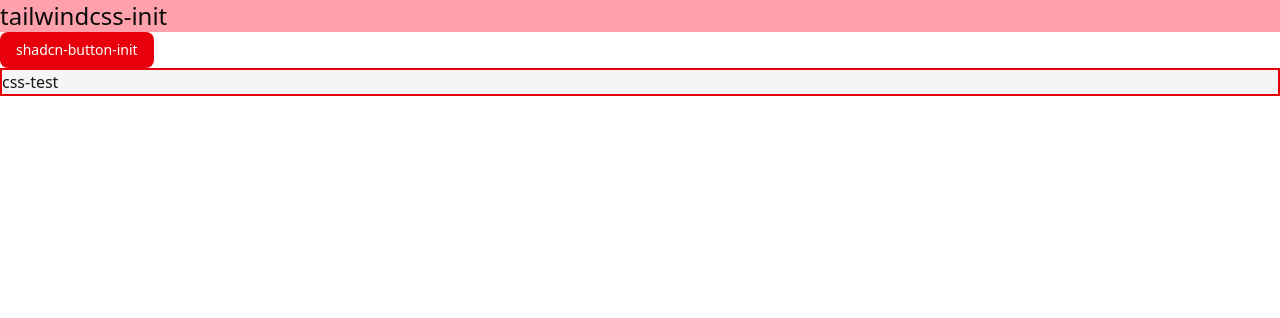
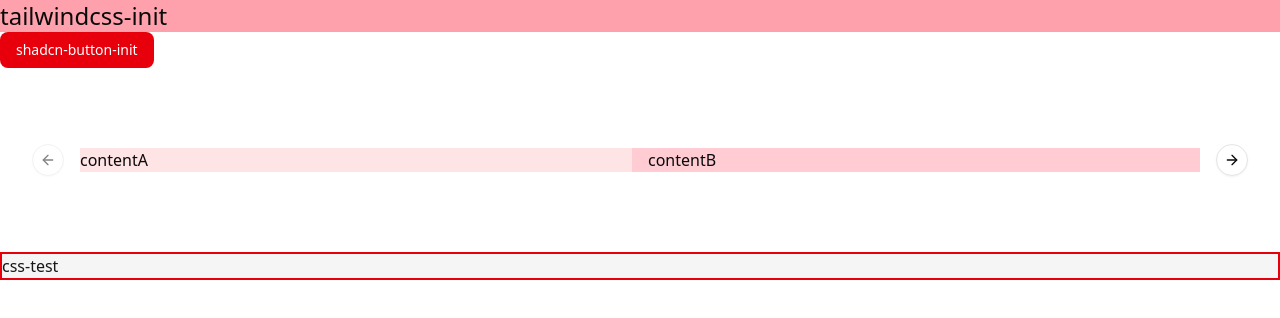
Before and after one commit to namgi2386/imstagramoo, a React (Vite) app in the folder imstagramoo/: page / in a window 1280 px wide. Shown: the top 318 px of the page. Built offline with nearby package versions, Linux system fonts and the light colour scheme.

Commit message:
Add: shadcn/ui carousel #2

```diff
--- a/imstagramoo/package.json
+++ b/imstagramoo/package.json
@@ -14,6 +14,7 @@
     "@tailwindcss/vite": "^4.1.16",
     "class-variance-authority": "^0.7.1",
     "clsx": "^2.1.1",
+    "embla-carousel-react": "^8.6.0",
     "lucide-react": "^0.546.0",
     "next-themes": "^0.4.6",
     "react": "^19.1.0",
--- a/imstagramoo/src/App.tsx
+++ b/imstagramoo/src/App.tsx
@@ -2,6 +2,13 @@
 import { Button } from "@/components/ui/button";
 import { Toaster } from "@/components/ui/sonner";
 import { toast } from "sonner";
+import {
+  Carousel,
+  CarouselContent,
+  CarouselItem,
+  CarouselNext,
+  CarouselPrevious,
+} from "@/components/ui/carousel";
 
 function App() {
   return (
@@ -14,6 +21,21 @@
       >
         shadcn-button-init
       </Button>
+      <Carousel className="m-20">
+        <CarouselContent>
+          <CarouselItem className="basis-1/2 bg-rose-100">
+            contentA
+          </CarouselItem>
+          <CarouselItem className="basis-1/2 bg-rose-200">
+            contentB
+          </CarouselItem>
+          <CarouselItem className="basis-1/2 bg-rose-300">
+            contentC
+          </CarouselItem>
+        </CarouselContent>
+        <CarouselPrevious />
+        <CarouselNext />
+      </Carousel>
       <div className="text-primary bg-muted border-destructive border-2">
         css-test
       </div>
--- /dev/null
+++ b/imstagramoo/src/components/ui/carousel.tsx
@@ -0,0 +1,239 @@
+import * as React from "react"
+import useEmblaCarousel, {
+  type UseEmblaCarouselType,
+} from "embla-carousel-react"
+import { ArrowLeft, ArrowRight } from "lucide-react"
+
+import { cn } from "@/lib/utils"
+import { Button } from "@/components/ui/button"
+
+type CarouselApi = UseEmblaCarouselType[1]
+type UseCarouselParameters = Parameters<typeof useEmblaCarousel>
+type CarouselOptions = UseCarouselParameters[0]
+type CarouselPlugin = UseCarouselParameters[1]
+
+type CarouselProps = {
+  opts?: CarouselOptions
+  plugins?: CarouselPlugin
+  orientation?: "horizontal" | "vertical"
+  setApi?: (api: CarouselApi) => void
+}
+
+type CarouselContextProps = {
+  carouselRef: ReturnType<typeof useEmblaCarousel>[0]
+  api: ReturnType<typeof useEmblaCarousel>[1]
+  scrollPrev: () => void
+  scrollNext: () => void
+  canScrollPrev: boolean
+  canScrollNext: boolean
+} & CarouselProps
+
+const CarouselContext = React.createContext<CarouselContextProps | null>(null)
+
+function useCarousel() {
+  const context = React.useContext(CarouselContext)
+
+  if (!context) {
+    throw new Error("useCarousel must be used within a <Carousel />")
+  }
+
+  return context
+}
+
+function Carousel({
+  orientation = "horizontal",
+  opts,
+  setApi,
+  plugins,
+  className,
+  children,
+  ...props
+}: React.ComponentProps<"div"> & CarouselProps) {
+  const [carouselRef, api] = useEmblaCarousel(
+    {
+      ...opts,
+      axis: orientation === "horizontal" ? "x" : "y",
+    },
+    plugins
+  )
+  const [canScrollPrev, setCanScrollPrev] = React.useState(false)
+  const [canScrollNext, setCanScrollNext] = React.useState(false)
+
+  const onSelect = React.useCallback((api: CarouselApi) => {
+    if (!api) return
+    setCanScrollPrev(api.canScrollPrev())
+    setCanScrollNext(api.canScrollNext())
+  }, [])
+
+  const scrollPrev = React.useCallback(() => {
+    api?.scrollPrev()
+  }, [api])
+
+  const scrollNext = React.useCallback(() => {
+    api?.scrollNext()
+  }, [api])
+
+  const handleKeyDown = React.useCallback(
+    (event: React.KeyboardEvent<HTMLDivElement>) => {
+      if (event.key === "ArrowLeft") {
+        event.preventDefault()
+        scrollPrev()
+      } else if (event.key === "ArrowRight") {
+        event.preventDefault()
+        scrollNext()
+      }
+    },
+    [scrollPrev, scrollNext]
+  )
+
+  React.useEffect(() => {
+    if (!api || !setApi) return
+    setApi(api)
+  }, [api, setApi])
+
+  React.useEffect(() => {
+    if (!api) return
+    onSelect(api)
+    api.on("reInit", onSelect)
+    api.on("select", onSelect)
+
+    return () => {
+      api?.off("select", onSelect)
+    }
+  }, [api, onSelect])
+
+  return (
+    <CarouselContext.Provider
+      value={{
+        carouselRef,
+        api: api,
+        opts,
+        orientation:
+          orientation || (opts?.axis === "y" ? "vertical" : "horizontal"),
+        scrollPrev,
+        scrollNext,
+        canScrollPrev,
+        canScrollNext,
+      }}
+    >
+      <div
+        onKeyDownCapture={handleKeyDown}
+        className={cn("relative", className)}
+        role="region"
+        aria-roledescription="carousel"
+        data-slot="carousel"
+        {...props}
+      >
+        {children}
+      </div>
+    </CarouselContext.Provider>
+  )
+}
+
+function CarouselContent({ className, ...props }: React.ComponentProps<"div">) {
+  const { carouselRef, orientation } = useCarousel()
+
+  return (
+    <div
+      ref={carouselRef}
+      className="overflow-hidden"
+      data-slot="carousel-content"
+    >
+      <div
+        className={cn(
+          "flex",
+          orientation === "horizontal" ? "-ml-4" : "-mt-4 flex-col",
+          className
+        )}
+        {...props}
+      />
+    </div>
+  )
+}
+
+function CarouselItem({ className, ...props }: React.ComponentProps<"div">) {
+  const { orientation } = useCarousel()
+
+  return (
+    <div
+      role="group"
+      aria-roledescription="slide"
+      data-slot="carousel-item"
+      className={cn(
+        "min-w-0 shrink-0 grow-0 basis-full",
+        orientation === "horizontal" ? "pl-4" : "pt-4",
+        className
+      )}
+      {...props}
+    />
+  )
+}
+
+function CarouselPrevious({
+  className,
+  variant = "outline",
+  size = "icon",
+  ...props
+}: React.ComponentProps<typeof Button>) {
+  const { orientation, scrollPrev, canScrollPrev } = useCarousel()
+
+  return (
+    <Button
+      data-slot="carousel-previous"
+      variant={variant}
+      size={size}
+      className={cn(
+        "absolute size-8 rounded-full",
+        orientation === "horizontal"
+          ? "top-1/2 -left-12 -translate-y-1/2"
+          : "-top-12 left-1/2 -translate-x-1/2 rotate-90",
+        className
+      )}
+      disabled={!canScrollPrev}
+      onClick={scrollPrev}
+      {...props}
+    >
+      <ArrowLeft />
+      <span className="sr-only">Previous slide</span>
+    </Button>
+  )
+}
+
+function CarouselNext({
+  className,
+  variant = "outline",
+  size = "icon",
+  ...props
+}: React.ComponentProps<typeof Button>) {
+  const { orientation, scrollNext, canScrollNext } = useCarousel()
+
+  return (
+    <Button
+      data-slot="carousel-next"
+      variant={variant}
+      size={size}
+      className={cn(
+        "absolute size-8 rounded-full",
+        orientation === "horizontal"
+          ? "top-1/2 -right-12 -translate-y-1/2"
+          : "-bottom-12 left-1/2 -translate-x-1/2 rotate-90",
+        className
+      )}
+      disabled={!canScrollNext}
+      onClick={scrollNext}
+      {...props}
+    >
+      <ArrowRight />
+      <span className="sr-only">Next slide</span>
+    </Button>
+  )
+}
+
+export {
+  type CarouselApi,
+  Carousel,
+  CarouselContent,
+  CarouselItem,
+  CarouselPrevious,
+  CarouselNext,
+}
```
Also changed, not shown: 1 other file (tests, documents, lock files or other folders).
